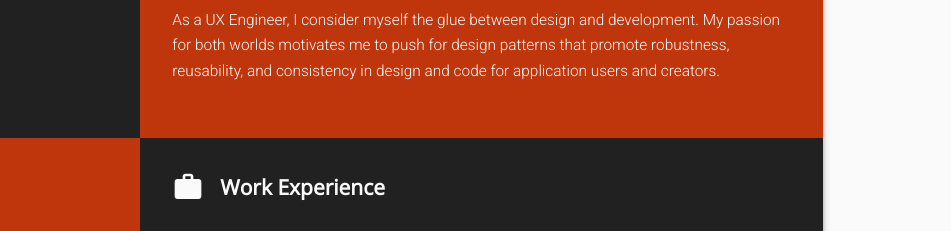
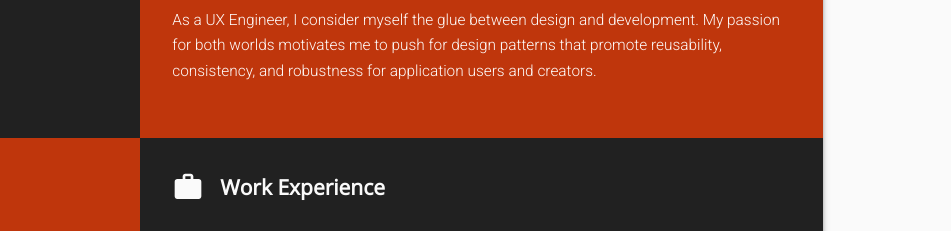
Before and after one commit to timv88/resume, a plain HTML site: page index.html in a window 1280 px wide. Shown: the part 164-395 px from the top of the page, 329-1280 px from the left. Drawn offline with nearby package versions, Linux system fonts and the light colour scheme.

Commit message:
smol rewording

```diff
--- a/index.html
+++ b/index.html
@@ -67,7 +67,7 @@
                     Hi
                 </h2>
                 <p>I'm Tim, a Dutch-International living in The Hague, The Netherlands.</p>
-                <p>As a UX Engineer, I consider myself the glue between design and development. My passion for both worlds motivates me to push for design patterns that promote robustness, reusability, and consistency in design and code for application users and creators.</p>
+                <p>As a UX Engineer, I consider myself the glue between design and development. My passion for both worlds motivates me to push for design patterns that promote reusability, consistency, and robustness for application users and creators.</p>
             </div>
         </header>
         <section>
```
